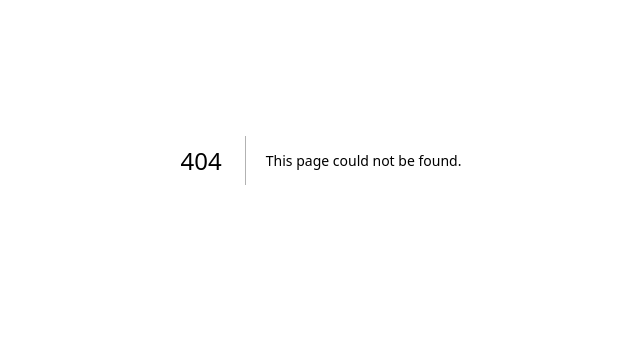
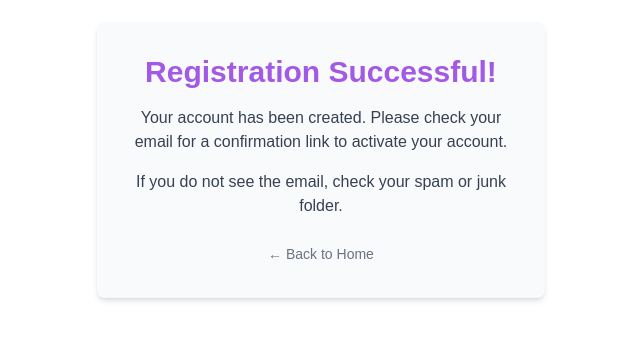
Before and after one commit to tru-leverette/xmpcommerce, a Next.js app: page /register/success in a window 1280 px wide. Before the commit this address had no page. Shown: the part 240-580 px from the top of the page, without its empty margins (319-959 px from the left). Built offline with nearby package versions, Linux system fonts and the light colour scheme.

Commit message:
created successful registration page to instructs to check mail

```diff
--- a/src/app/register/page.tsx
+++ b/src/app/register/page.tsx
@@ -2,6 +2,7 @@
 
 import { useState } from "react";
 import Link from "next/link";
+import { useRouter } from "next/navigation";
 
 export default function RegisterPage() {
   const [form, setForm] = useState({
@@ -13,6 +14,7 @@ export default function RegisterPage() {
   });
   const [loading, setLoading] = useState(false);
   const [message, setMessage] = useState("");
+  const router = useRouter();
 
   const handleChange = (e: React.ChangeEvent<HTMLInputElement | HTMLSelectElement>) => {
     setForm({ ...form, [e.target.name]: e.target.value });
@@ -28,15 +30,14 @@ export default function RegisterPage() {
       return;
     }
     try {
-      const res = await fetch("http://localhost:5000/api/register", { // <-- backend URL
+      const res = await fetch("http://localhost:5000/api/register", {
         method: "POST",
         headers: { "Content-Type": "application/json" },
         body: JSON.stringify(form),
       });
       const data = await res.json();
       if (res.ok) {
-        setMessage("Registration successful!");
-        // Optionally redirect or clear form here
+        router.push("/register/success");
       } else {
         setMessage(data.error || "Registration failed.");
       }
@@ -48,6 +49,18 @@ export default function RegisterPage() {
 
   return (
     <div className="flex flex-col items-center justify-center min-h-screen bg-white dark:bg-black p-8">
+      {/* Loading Modal */}
+      {loading && (
+        <div className="fixed inset-0 z-50 flex items-center justify-center bg-black bg-opacity-40">
+          <div className="bg-white dark:bg-gray-900 rounded-lg shadow-lg px-8 py-6 flex flex-col items-center">
+            <svg className="animate-spin h-8 w-8 text-black dark:text-white mb-4" xmlns="http://www.w3.org/2000/svg" fill="none" viewBox="0 0 24 24">
+              <circle className="opacity-25" cx="12" cy="12" r="10" stroke="currentColor" strokeWidth="4"></circle>
+              <path className="opacity-75" fill="currentColor" d="M4 12a8 8 0 018-8v4a4 4 0 00-4 4H4z"></path>
+            </svg>
+            <span className="text-lg font-medium text-gray-800 dark:text-gray-200">Registering...</span>
+          </div>
+        </div>
+      )}
       <div className="w-full max-w-md bg-gray-50 dark:bg-gray-900 rounded-lg shadow-md p-8">
         <h1 className="text-3xl font-bold mb-6 text-center text-gray-900 dark:text-white" style={{ color: "var(--color-plum)" }}>
           Register
--- /dev/null
+++ b/src/app/register/success/page.tsx
@@ -0,0 +1,25 @@
+"use client";
+import Link from "next/link";
+
+export default function RegistrationSuccessPage() {
+  return (
+    <div className="flex flex-col items-center justify-center min-h-screen bg-white dark:bg-black p-8">
+      <div className="w-full max-w-md bg-gray-50 dark:bg-gray-900 rounded-lg shadow-md p-8 text-center">
+        <h1 className="text-3xl font-bold mb-4 text-green-600 dark:text-green-400" style={{ color: "var(--color-plum)" }}>
+          Registration Successful!
+        </h1>
+        <p className="mb-4 text-gray-700 dark:text-gray-300">
+          Your account has been created. Please check your email for a confirmation link to activate your account.
+        </p>
+        <p className="mb-6 text-gray-700 dark:text-gray-300">
+          If you do not see the email, check your spam or junk folder.
+        </p>
+        <div className="mt-6">
+          <Link href="/" className="text-sm text-gray-500 hover:underline">
+            &larr; Back to Home
+          </Link>
+        </div>
+      </div>
+    </div>
+  );
+}
```
